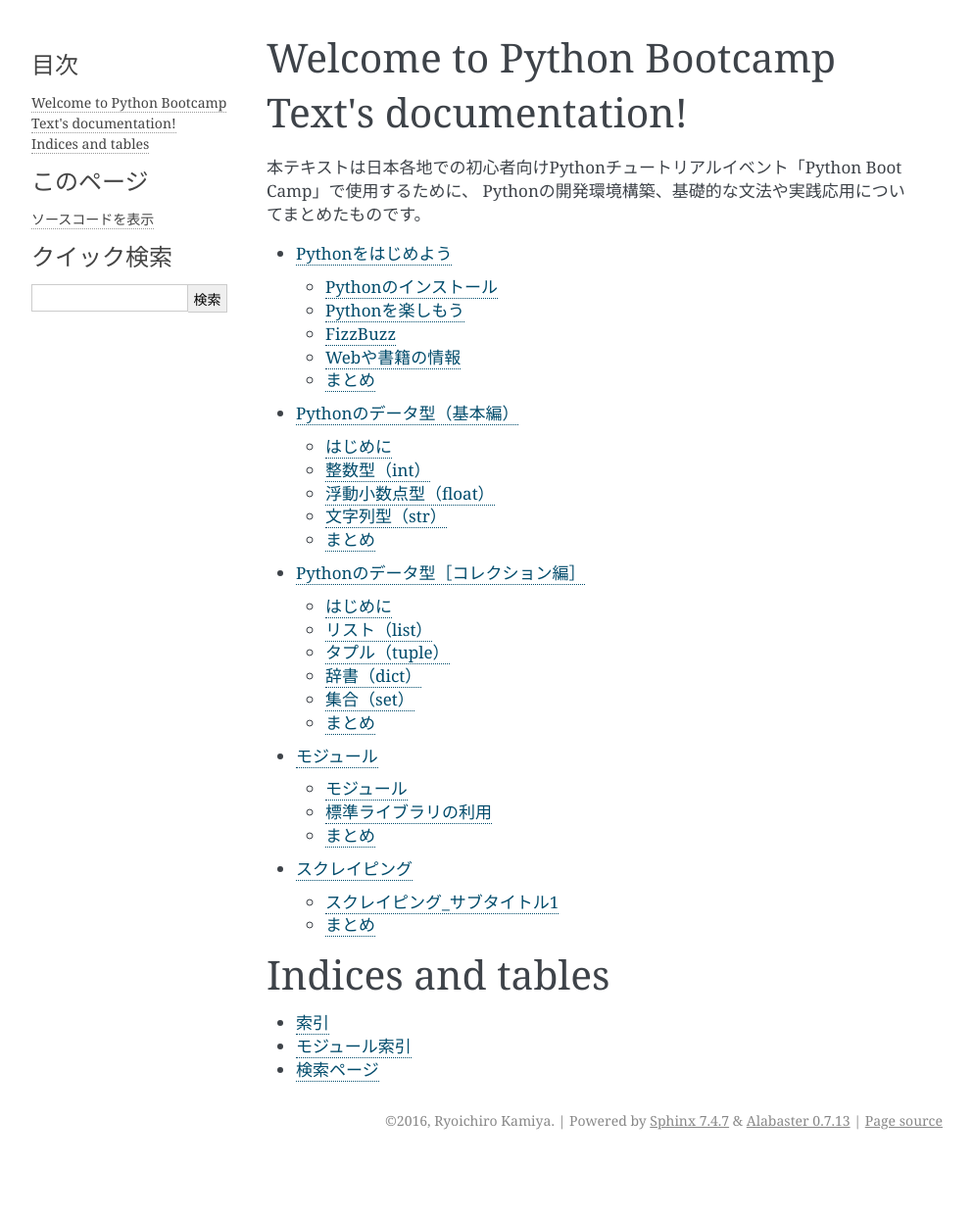
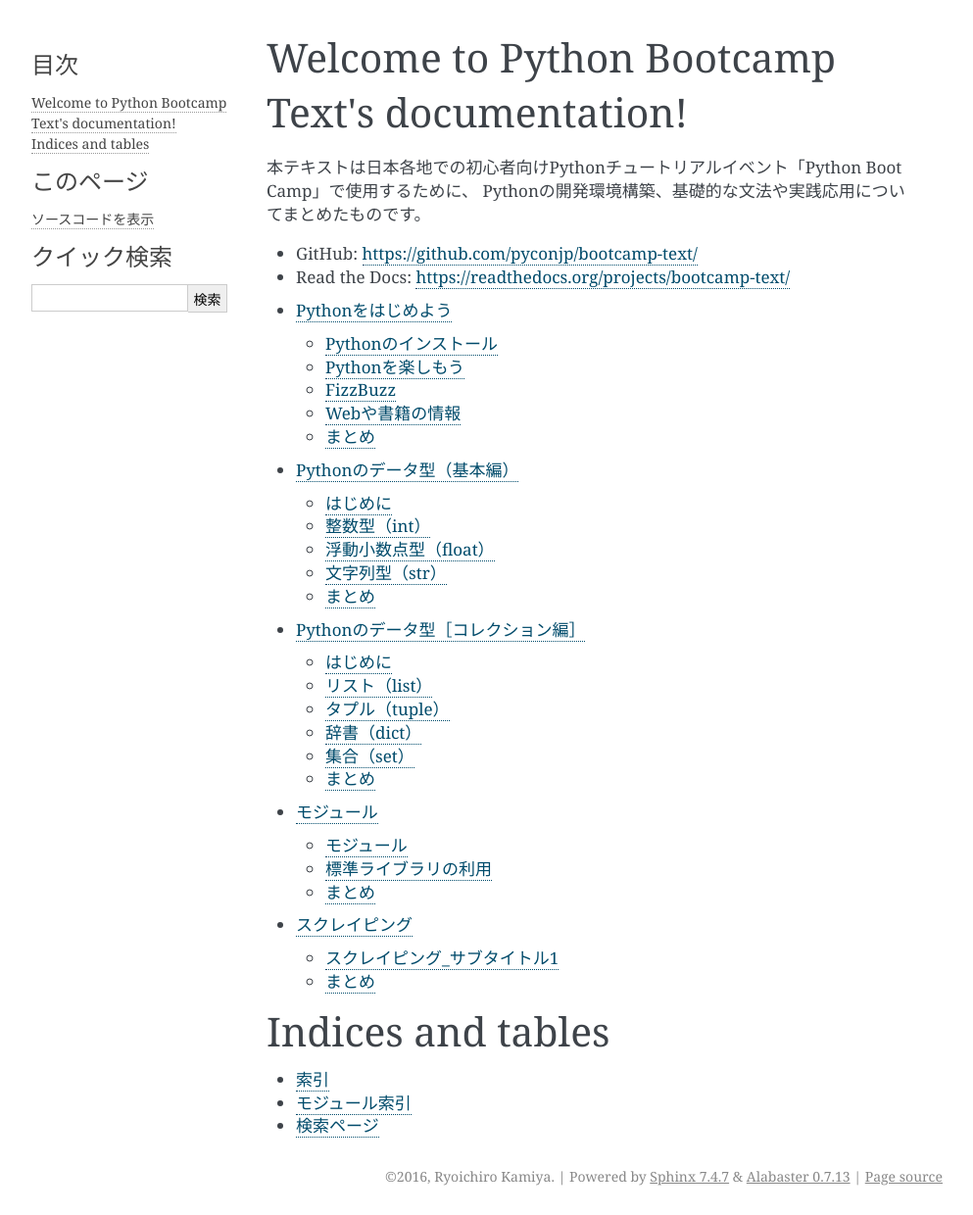
Before and after one commit to pyconjp/pycamp.pycon.jp, a Sphinx documentation site: the page built from source/index.rst, in a window 1280 px wide. Shown: the whole page at 98% size, without its empty margins (148-1141 px from the left). Built offline with Sphinx 7.4.7, drawn with Linux system fonts in a browser that asks for light colours; before the commit the page ends 1183 px from its top, so only the background shows below that.

Commit message:
add links to github and read the docs

```diff
--- a/source/index.rst
+++ b/source/index.rst
@@ -9,7 +9,8 @@
 本テキストは日本各地での初心者向けPythonチュートリアルイベント「Python Boot Camp」で使用するために、
 Pythonの開発環境構築、基礎的な文法や実践応用についてまとめたものです。
 
-
+- GitHub: https://github.com/pyconjp/bootcamp-text/
+- Read the Docs: https://readthedocs.org/projects/bootcamp-text/
 
 .. toctree::
    :maxdepth: 2
```
